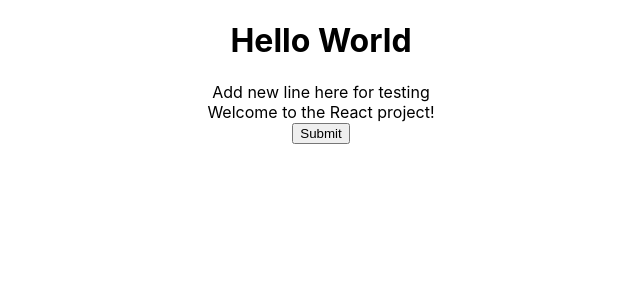
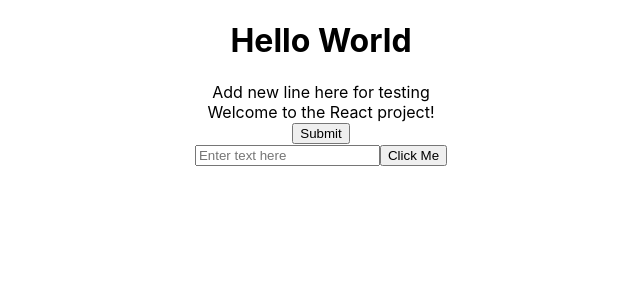
Before and after one commit to ranjithkarnan/reactproject, a React (Create React App) app: page / in a window 1280 px wide. Shown: the top 300 px of the page, without its empty margins (319-959 px from the left). Built offline with nearby package versions, Linux system fonts and the light colour scheme.

Commit message:
Changes are maded

```diff
--- a/src/App.js
+++ b/src/App.js
@@ -8,6 +8,12 @@ function App() {
     <div>Add new line here for testing</div>
     <div>Welcome to the React project!</div>
     <div><button>Submit</button></div>
+    <div>
+      <form>
+        <input type='text' placeholder='Enter text here' />
+        <button>Click Me</button>
+      </form>
+    </div>
     </div>
   );
 }
```
